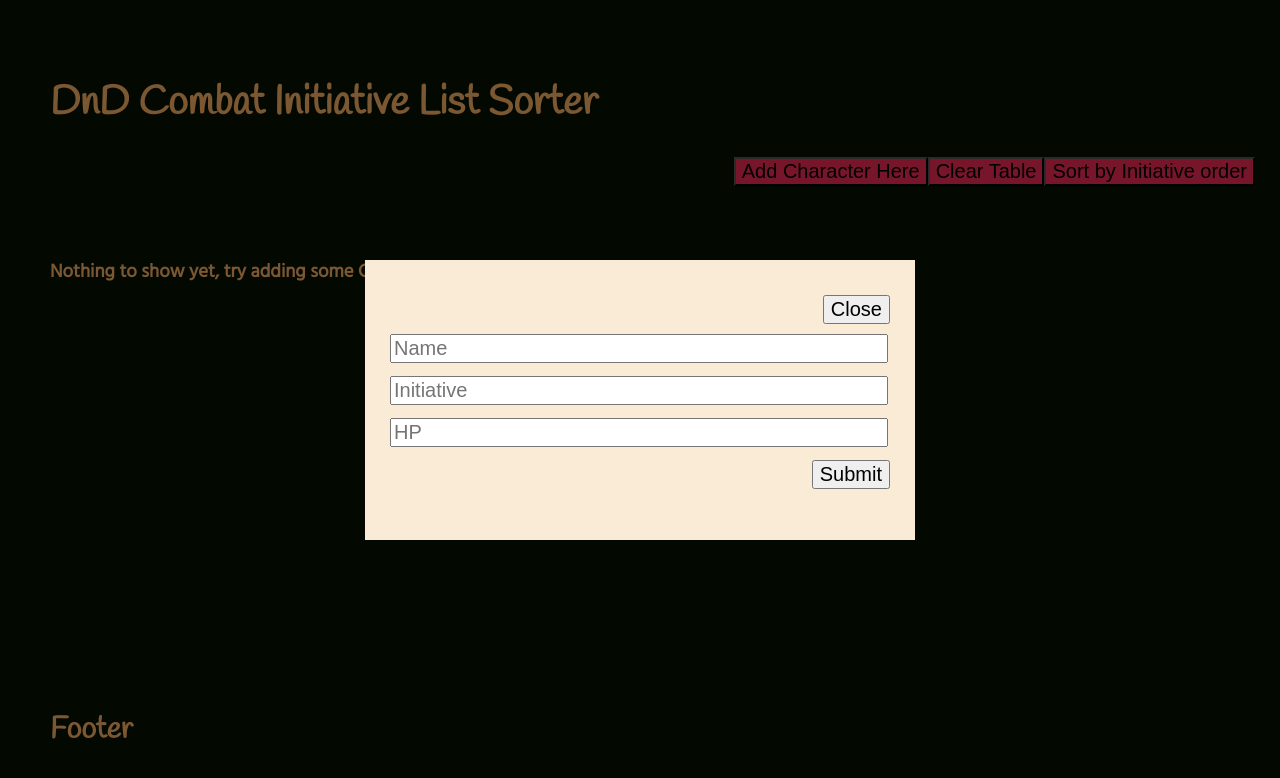
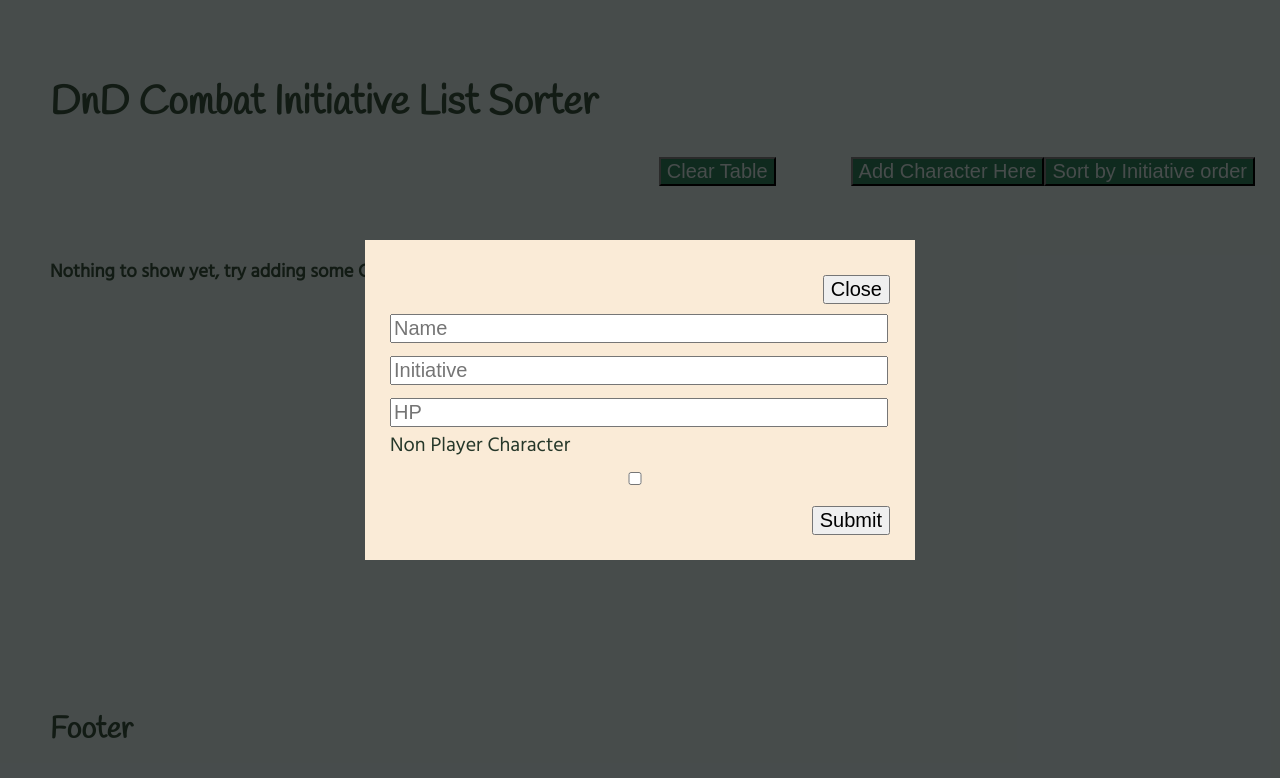
Before and after one commit to Cvlumww/DM, a React (Create React App) app: page / in a window 1280 px wide. Both pictures are taken after a click on the button "Add Character Here". Shown: the top 778 px of the page. Built offline with nearby package versions, Linux system fonts and the light colour scheme.

Commit message:
19th January

```diff
--- a/public/index.html
+++ b/public/index.html
@@ -7,37 +7,33 @@
     <meta name="theme-color" content="#000000" />
     <meta
       name="description"
-      content="Web site created using create-react-app"
+      content="DnD Combat Initiative Sorter, developed by Calum Wardrop. See calum.work for more information!"
     />
     <link rel="apple-touch-icon" href="%PUBLIC_URL%/logo192.png" />
-    <!--
-      manifest.json provides metadata used when your web app is installed on a
-      user's mobile device or desktop. See https://developers.google.com/web/fundamentals/web-app-manifest/
-    -->
     <link rel="manifest" href="%PUBLIC_URL%/manifest.json" />
-    <!--
-      Notice the use of %PUBLIC_URL% in the tags above.
-      It will be replaced with the URL of the `public` folder during the build.
-      Only files inside the `public` folder can be referenced from the HTML.
 
-      Unlike "/favicon.ico" or "favicon.ico", "%PUBLIC_URL%/favicon.ico" will
-      work correctly both with client-side routing and a non-root public URL.
-      Learn how to configure a non-root public URL by running `npm run build`.
-    -->
-    <title>React App</title>
+    <!-- Google tag (gtag.js) -->
+    <script
+      async
+      src="https://www.googletagmanager.com/gtag/js?id=G-M8KGQPEHCS"
+    ></script>
+    <script>
+      window.dataLayer = window.dataLayer || [];
+      function gtag() {
+        dataLayer.push(arguments);
+      }
+      gtag("js", new Date());
+
+      gtag("config", "G-M8KGQPEHCS");
+    </script>
+
+    <title>DnD Combat Initiative Sorter</title>
   </head>
   <body>
-    <noscript>You need to enable JavaScript to run this app.</noscript>
+    <noscript
+      >You need to enable JavaScript to run this app, hope that's
+      okay.</noscript
+    >
     <div id="root"></div>
-    <!--
-      This HTML file is a template.
-      If you open it directly in the browser, you will see an empty page.
-
-      You can add webfonts, meta tags, or analytics to this file.
-      The build step will place the bundled scripts into the <body> tag.
-
-      To begin the development, run `npm start` or `yarn start`.
-      To create a production bundle, use `npm run build` or `yarn build`.
-    -->
   </body>
 </html>
--- a/src/components/Header.jsx
+++ b/src/components/Header.jsx
@@ -15,8 +15,12 @@ const Header = ({ inits, SetInits, Clear, Sort }) => {
 
         <div className="buttons">
           <button onClick={togglePopUp}>Add Character Here</button>
+
+          <button onClick={Sort}>Sort by Initiative order</button>
+        </div>
+
+        <div className="buttons">
           <button onClick={Clear}>Clear Table</button>
-          <button onClick={Sort}>Sort by Initiative order</button>
         </div>
 
         {popUp && (
--- a/src/components/Inputs.jsx
+++ b/src/components/Inputs.jsx
@@ -28,11 +28,17 @@ const Inputs = ({ toggle, inits, SetInits }) => {
             formSubmit(e);
           }}
         >
-          <input type="text" placeholder="Name" name="charName" />
-          <input type="number" placeholder="Initiative" name="initiative" />
-          <input type="number" placeholder="HP" name="HP" />
-
-          <button>Submit</button>
+          <input type="text" placeholder="Name" name="charName" required />
+          <input
+            type="number"
+            placeholder="Initiative"
+            name="initiative"
+            required
+          />
+          <input type="number" placeholder="HP" name="HP" required />
+          <br />
+          <label htmlFor="NPC">Non Player Character</label>
+          <input type="checkbox" name="NPC" /> <button>Submit</button>
         </form>
       </div>
     </div>
--- a/src/components/Item.jsx
+++ b/src/components/Item.jsx
@@ -5,7 +5,7 @@ const Item = ({ data, DeleteChar }) => {
   return (
     <>
       <div className="item">
-        <p>
+        <h4>
           Name: {data.charName} | Initiative Order: {data.initiative} | HP:{" "}
           {data.HP} |{""}
           <span
@@ -16,7 +16,7 @@ const Item = ({ data, DeleteChar }) => {
             {" "}
             Delete{" "}
           </span>
-        </p>
+        </h4>
       </div>
     </>
   );
--- a/src/css/App.css
+++ b/src/css/App.css
@@ -1,8 +1,8 @@
 @import url("https://fonts.googleapis.com/css2?family=Hind&display=swap");
 @import url("https://fonts.googleapis.com/css2?family=Handlee&display=swap");
 body {
-  background-color: #071103;
-  color: #f7b064;
+  background-color: #8f9998;
+  color: #253729;
   padding: 0;
   margin: 0;
   overflow-x: hidden;
@@ -29,7 +29,8 @@ body {
 }
 
 .buttons button {
-  background-color: #ef2d56;
+  background-color: #1e543d;
+  color: #8f9998;
   font-size: 20px;
   cursor: pointer;
 }
@@ -48,7 +49,7 @@ body {
   padding: 25px;
   background-color: antiquewhite;
   width: 500px;
-  height: 230px;
+  height: 270px;
   position: absolute;
   top: 50%;
   left: 50%;
@@ -61,13 +62,15 @@ body {
   font-size: 20px;
   margin: 10px auto 0;
   cursor: pointer;
-  -webkit-transition-duration: 0.5s;
-          transition-duration: 0.5s;
+  -webkit-transition-duration: 0.3s;
+          transition-duration: 0.3s;
 }
 
 .Pop-Up .inputBox button:hover {
-  background-color: #ef2d56;
-  color: #071103;
+  background-color: #1e543d;
+  color: #8f9998;
+  -webkit-transition-duration: 0.3s;
+          transition-duration: 0.3s;
 }
 
 .Pop-Up .inputBox input {
@@ -83,16 +86,17 @@ body {
 }
 
 .CharContainer {
-  border: 1px solid #f7b064;
+  border: 1px solid #8f9998;
   margin-left: 50px;
-  width: 450px;
+  width: 600px;
   overflow-y: hidden;
 }
 
 .CharContainer .item {
   padding: 25px;
-  border-bottom: 1px solid #ef2d56;
-  background-color: #1c450c;
+  border-bottom: 1px solid #8f9998;
+  color: #8f9998;
+  background-color: #1e543d;
 }
 
 .CharContainer .item span {
--- a/src/css/App.scss
+++ b/src/css/App.scss
@@ -4,14 +4,38 @@
 
 $bodyFont: "Hind", sans-serif;
 $headingFont: "Handlee", cursive;
-$dark: #071103;
-$light: #f7b064;
-$accent: #ef2d56;
+// $dark: #071103;
+// $light: #f7b064;
+// $accent: #ef2d56;
+
+// Test1
+// $dark: #101211;
+// $light: #bcdbcc;
+// $accent: #456c59;
+
+// Test2
+// $dark: #0f1410;
+// $light: #98b7a8;
+// $accent: #456c59;
+
+// Test3
+// $dark: #262721;
+// $light: #a3b399;
+// $accent: #374c2d;
+
+// Test4
+$dark: #253729;
+$light: #8f9998;
+$accent: #1e543d;
 
 // Overall
 body {
-  background-color: $dark;
-  color: $light;
+  background-color: $light;
+  color: $dark;
+
+  // background-color: $dark;
+  // color: $light;
+
   padding: 0;
   margin: 0;
 
@@ -43,6 +67,7 @@ body {
   padding-right: 75px;
   button {
     background-color: $accent;
+    color: $light;
 
     font-size: 20px;
     cursor: pointer;
@@ -63,7 +88,7 @@ body {
     padding: 25px;
     background-color: antiquewhite;
     width: 500px;
-    height: 230px;
+    height: 270px;
 
     position: absolute;
     top: 50%;
@@ -76,12 +101,13 @@ body {
       font-size: 20px;
       margin: 10px auto 0;
       cursor: pointer;
-      transition-duration: 0.5s;
+      transition-duration: 0.3s;
     }
 
     button:hover {
       background-color: $accent;
-      color: $dark;
+      color: $light;
+      transition-duration: 0.3s;
     }
 
     input {
@@ -101,14 +127,14 @@ body {
 .CharContainer {
   border: 1px solid $light;
   margin-left: 50px;
-  width: 450px;
+  width: 600px;
   overflow-y: hidden;
 
   .item {
     padding: 25px;
-    border-bottom: 1px solid $accent;
-
-    background-color: #1c450c;
+    border-bottom: 1px solid $light;
+    color: $light;
+    background-color: $accent;
 
     span {
       color: red;
```
Also changed, not shown: 12 other files (tests, documents, lock files or other folders).
